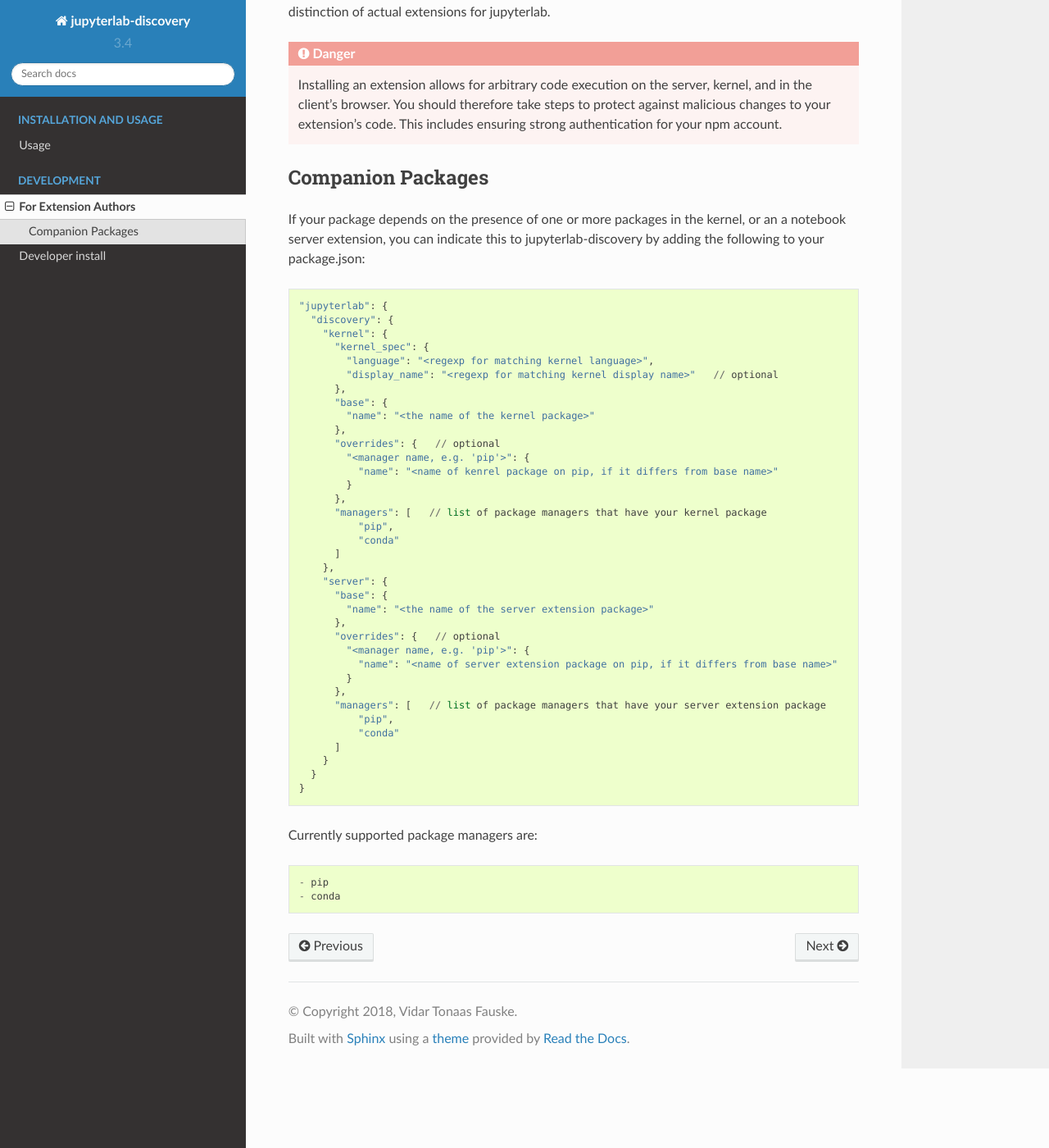
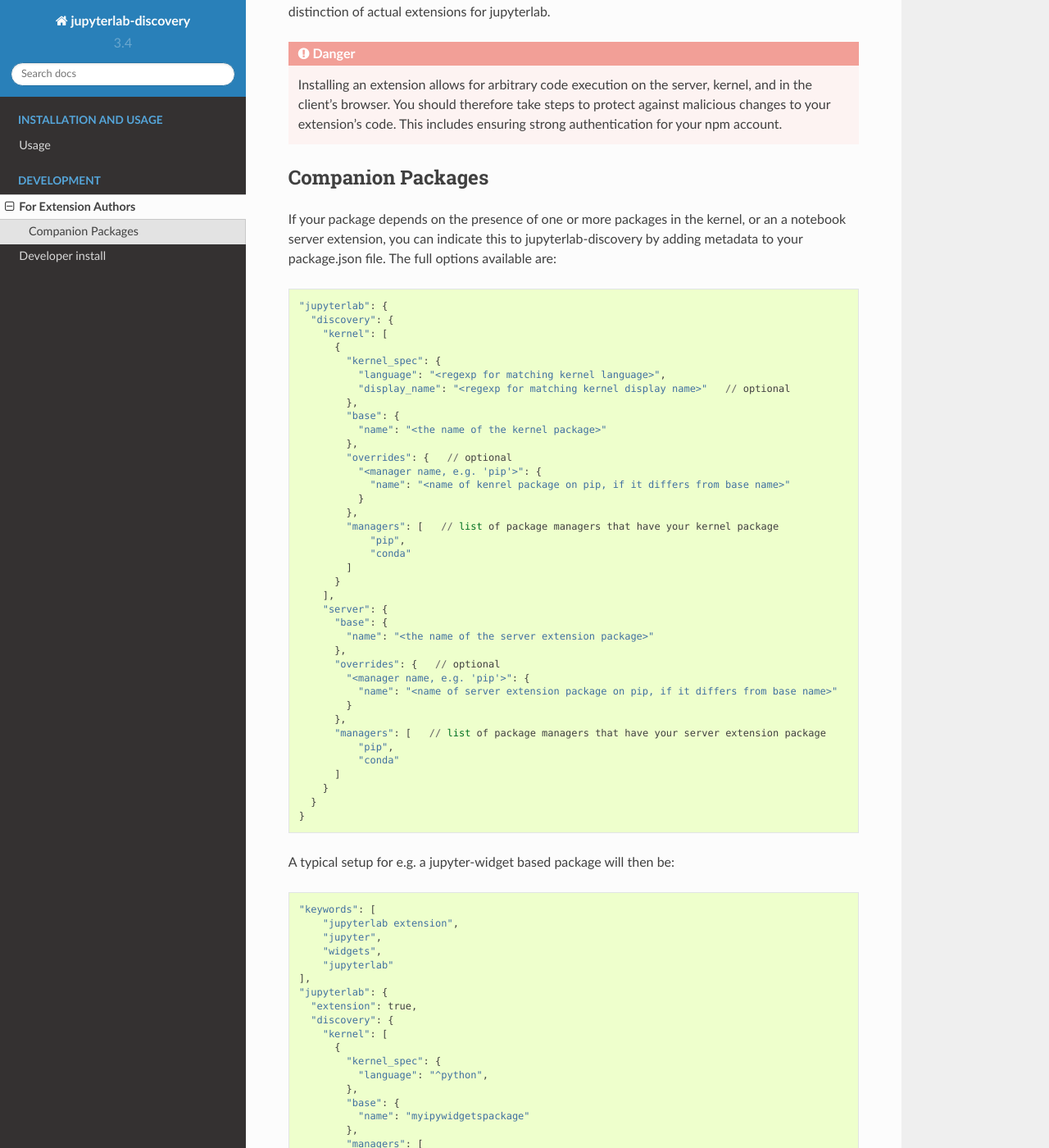
Before and after one commit to vidartf/jupyterlab_discovery, a Sphinx documentation site: the page built from docs/source/extension-authors.rst, in a window 1280 px wide and 1400 px high, scrolled down 370 px. Shown: the whole window at 82% size. Built offline with Sphinx 7.4.7 and the Read the Docs theme 2.0.0, drawn with Linux system fonts in a browser that asks for light colours.

Commit message:
Adjust docs

```diff
--- a/docs/source/extension-authors.rst
+++ b/docs/source/extension-authors.rst
@@ -36,28 +36,31 @@
 
 If your package depends on the presence of one or more packages in the
 kernel, or an a notebook server extension, you can indicate this to
-jupyterlab-discovery by adding the following to your package.json::
+jupyterlab-discovery by adding metadata to your package.json file.
+The full options available are::
 
     "jupyterlab": {
       "discovery": {
-        "kernel": {
-          "kernel_spec": {
-            "language": "<regexp for matching kernel language>",
-            "display_name": "<regexp for matching kernel display name>"   // optional
-          },
-          "base": {
-            "name": "<the name of the kernel package>"
-          },
-          "overrides": {   // optional
-            "<manager name, e.g. 'pip'>": {
-              "name": "<name of kenrel package on pip, if it differs from base name>"
-            }
-          },
-          "managers": [   // list of package managers that have your kernel package
-              "pip",
-              "conda"
-          ]
-        },
+        "kernel": [
+          {
+            "kernel_spec": {
+              "language": "<regexp for matching kernel language>",
+              "display_name": "<regexp for matching kernel display name>"   // optional
+            },
+            "base": {
+              "name": "<the name of the kernel package>"
+            },
+            "overrides": {   // optional
+              "<manager name, e.g. 'pip'>": {
+                "name": "<name of kenrel package on pip, if it differs from base name>"
+              }
+            },
+            "managers": [   // list of package managers that have your kernel package
+                "pip",
+                "conda"
+            ]
+          }
+        ],
         "server": {
           "base": {
             "name": "<the name of the server extension package>"
@@ -76,7 +79,36 @@
     }
 
 
-Currently supported package managers are::
+A typical setup for e.g. a jupyter-widget based package will then be::
+
+    "keywords": [
+        "jupyterlab extension",
+        "jupyter",
+        "widgets",
+        "jupyterlab"
+    ],
+    "jupyterlab": {
+      "extension": true,
+      "discovery": {
+        "kernel": [
+          {
+            "kernel_spec": {
+              "language": "^python",
+            },
+            "base": {
+              "name": "myipywidgetspackage"
+            },
+            "managers": [
+                "pip",
+                "conda"
+            ]
+          }
+        ]
+      }
+    }
+
+
+Currently supported package managers are:
 
 - pip
 - conda
--- a/docs/source/usage.rst
+++ b/docs/source/usage.rst
@@ -36,7 +36,7 @@
 
 You can search for extensions on the `NPM registry`_ by using the search bar
 on the top of the extension panel. Simply typing a space will allow you to
-see all extenions available.
+see all available extensions.
 
 .. figure:: images/search-blank.png
    :alt: An empty search (single space) will list all available extensions
@@ -72,7 +72,7 @@
 
 .. danger::
 
-    Installing an extension allows for arbitrary code execution on the
+    Installing an extension allows it to execute arbitrary code on the
     server, kernel, and in the client's browser. You should therefore
     avoid installing extensions you do not trust, and watch out for
     any extensions trying to mascerade as a trusted extension.
```
Also changed, not shown: docs/source/develop-install.rst (+9 -0 lines).
